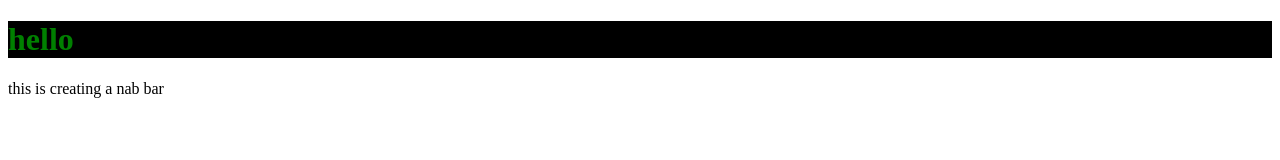
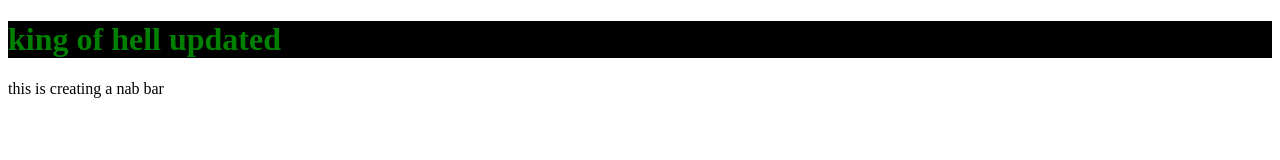
Before and after one commit to kaled4000/E-comerce-wesite, a plain HTML site: page index.html in a window 1280 px wide. Drawn offline with Linux system fonts and the light colour scheme.

Commit message:
edit html file

```diff
--- a/index.html
+++ b/index.html
@@ -7,7 +7,7 @@
     <link rel="stylesheet" href="style.css">
 </head>
 <body>
-    <h1>hello </h1>
+    <h1>king of hell updated </h1>
     <p>this is creating a nab bar</p>
     <script herf="app.js"></script>
 </body>
```
